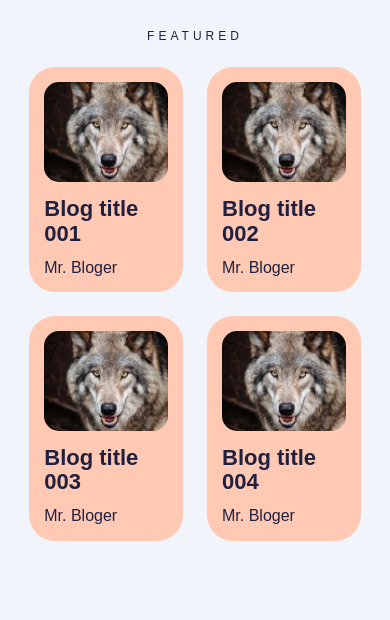
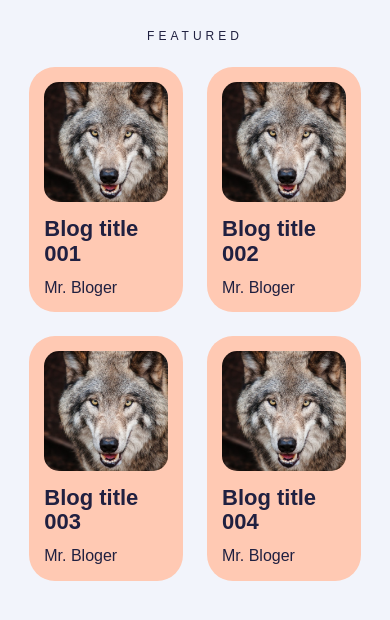
Before and after one commit to nmssakib/trilog, a website: page index.html in a window 390 px wide. Shown: the part 72-692 px from the top of the page. Drawn offline with nearby package versions, Linux system fonts and the light colour scheme; a web font is replaced by a local one.

Commit message:
polished featured section

```diff
--- a/index.html
+++ b/index.html
@@ -40,8 +40,8 @@
 
   <div class="ccontainer pt-4">
     <h5 class="type03 text-center mb-4">Featured</h5>
-    <div class="row justify-content-center gy-4 g-lg-5 gutter">
-      <div class="col-6 col-sm-6 col-md-3 col-lg-2">
+    <div class="row justify-content-center gy-4 g-xxl-5 gutter">
+      <div class="col-6 col-sm-6 col-md-3 col-xxl-2">
         <div class="card">
           <img src="./assets/images/01.jpg">
           <div class="card-body">
@@ -50,7 +50,7 @@
           </div>
         </div>
       </div>
-      <div class="col-6 col-sm-6 col-md-3 col-lg-2">
+      <div class="col-6 col-sm-6 col-md-3 col-xxl-2">
         <div class="card">
           <img src="./assets/images/01.jpg">
           <div class="card-body">
@@ -59,7 +59,7 @@
           </div>
         </div>
       </div>
-      <div class="col-6 col-sm-6 col-md-3 col-lg-2">
+      <div class="col-6 col-sm-6 col-md-3 col-xxl-2">
         <div class="card">
           <img src="./assets/images/01.jpg">
           <div class="card-body">
@@ -68,7 +68,7 @@
           </div>
         </div>
       </div>
-      <div class="col-6 col-sm-6 col-md-3 col-lg-2">
+      <div class="col-6 col-sm-6 col-md-3 col-xxl-2">
         <div class="card">
           <img src="./assets/images/01.jpg">
           <div class="card-body">
@@ -77,7 +77,7 @@
           </div>
         </div>
       </div>
-      <div class="col-6 col-sm-6 col-md-3 col-lg-2 last-card">
+      <div class="col-6 col-sm-6 col-md-3 col-xxl-2 last-card">
         <div class="card">
           <img src="./assets/images/01.jpg">
           <div class="card-body">
--- a/style.css
+++ b/style.css
@@ -111,7 +111,7 @@ font weights...
 /* Containers */
 
 /* Web view */
-@media only screen and (min-width: 1440px) {
+@media only screen and (min-width: 1400px) {
   .ccontainer {
     padding: 50px 0;
     margin: 0 auto;
@@ -122,16 +122,16 @@ font weights...
     left: 50%;
     transform: translate(-50%) !important;
   }
-  .navbar-brand img {
+  /* .navbar-brand img {
     width: 180px;
-  }
+  } */
   .gutter {
     margin: 0px -64px !important;
   }
 }
 
 /* Tab View */
-@media only screen and (max-width: 1440px) {
+@media only screen and (max-width: 1400px) {
   .ccontainer {
     margin: 0 auto;
     width: 85%;
@@ -142,7 +142,7 @@ font weights...
 }
 
 /* Mobile View */
-@media only screen and (max-width: 400px) {
+@media only screen and (max-width: 500px) {
   .card {
     background-color: rgb(255, 201, 179) !important;
     padding: 15px;
@@ -152,7 +152,7 @@ font weights...
   }
   .card img {
     width: 100%;
-    height: 100px;
+    height: 120px;
     border-radius: 15px !important;
     object-fit: cover;
   }
```
